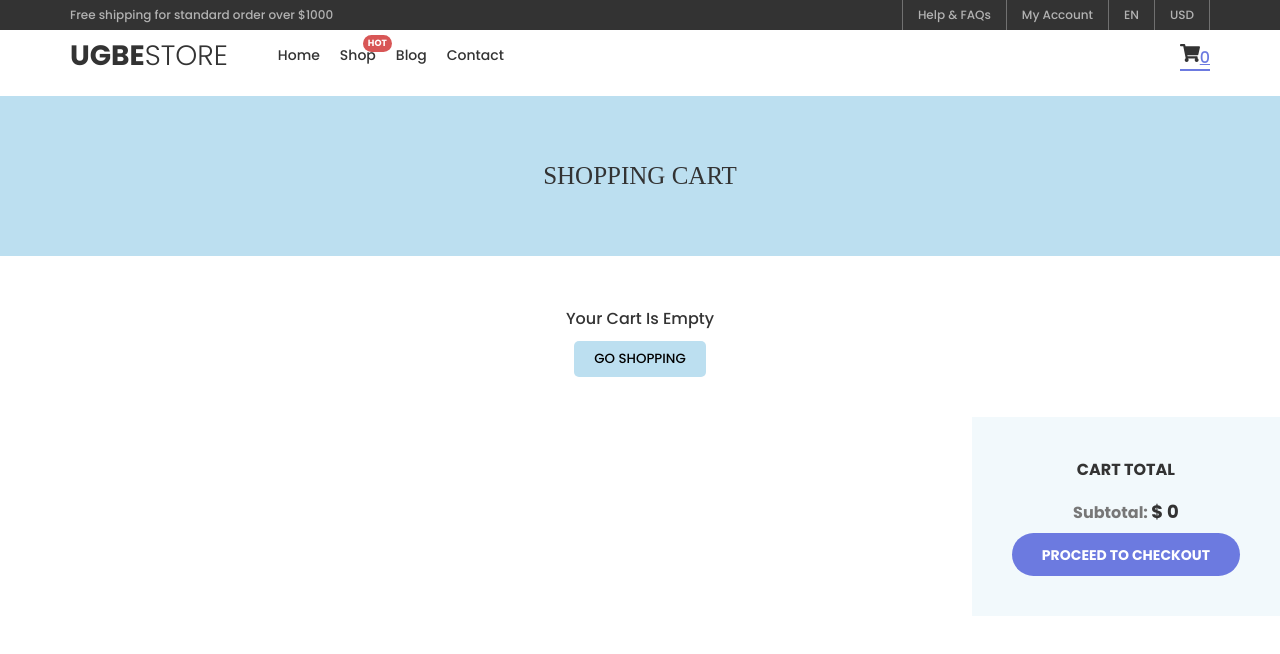
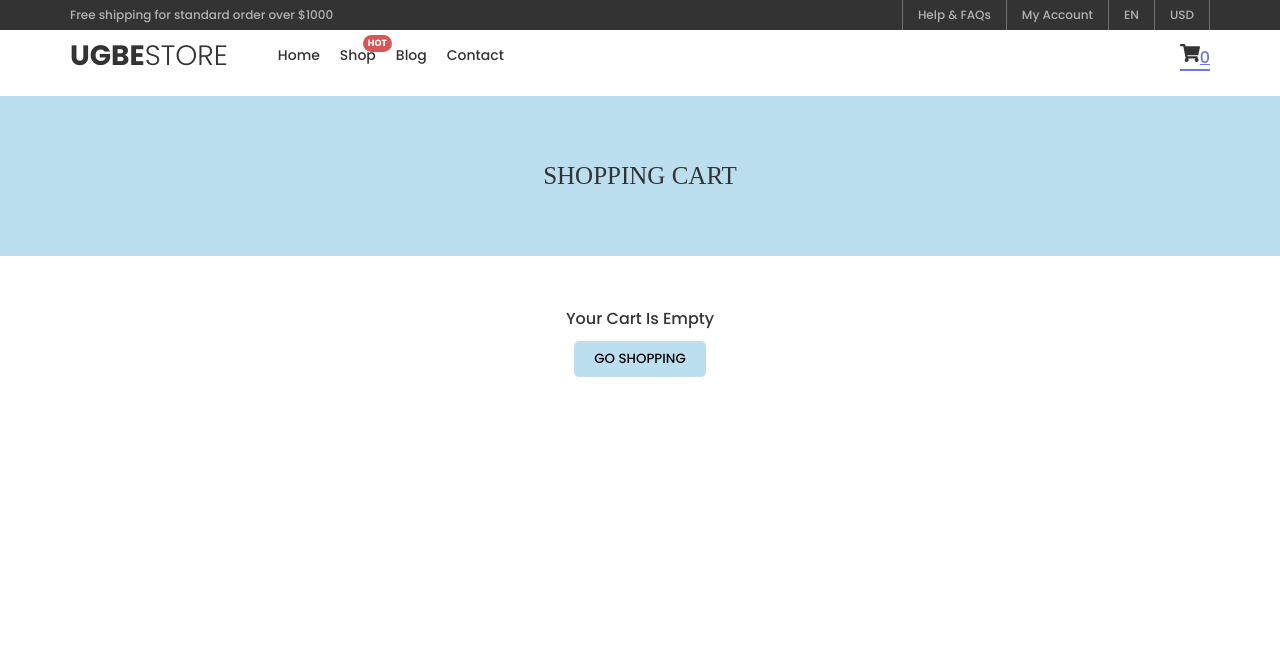
Before and after one commit to ugbeadie/react-ecommerce-app, a React (Create React App) app: page /cart in a window 1280 px wide. Shown: the top 654 px of the page. Built offline with nearby package versions, Linux system fonts and the light colour scheme; a web font is replaced by a local one.

Commit message:
conditional rendering to display subtotal

```diff
--- a/src/components/pages/Cart.js
+++ b/src/components/pages/Cart.js
@@ -103,13 +103,15 @@ const Cart = ({cart,setCart}) => {
           <p>clear cart</p>
         </div> :
         null}
+        {cart.length > 0 ?
         <div className="cart-total">
           <div>
             <h6>Cart total</h6>
             <p>Subtotal: <span>$ {price}</span></p>
             <a href="#" className="primary-btn">Proceed to checkout</a>
           </div>
-        </div>
+        </div> :
+        null}
 
         </div>
   )
```
